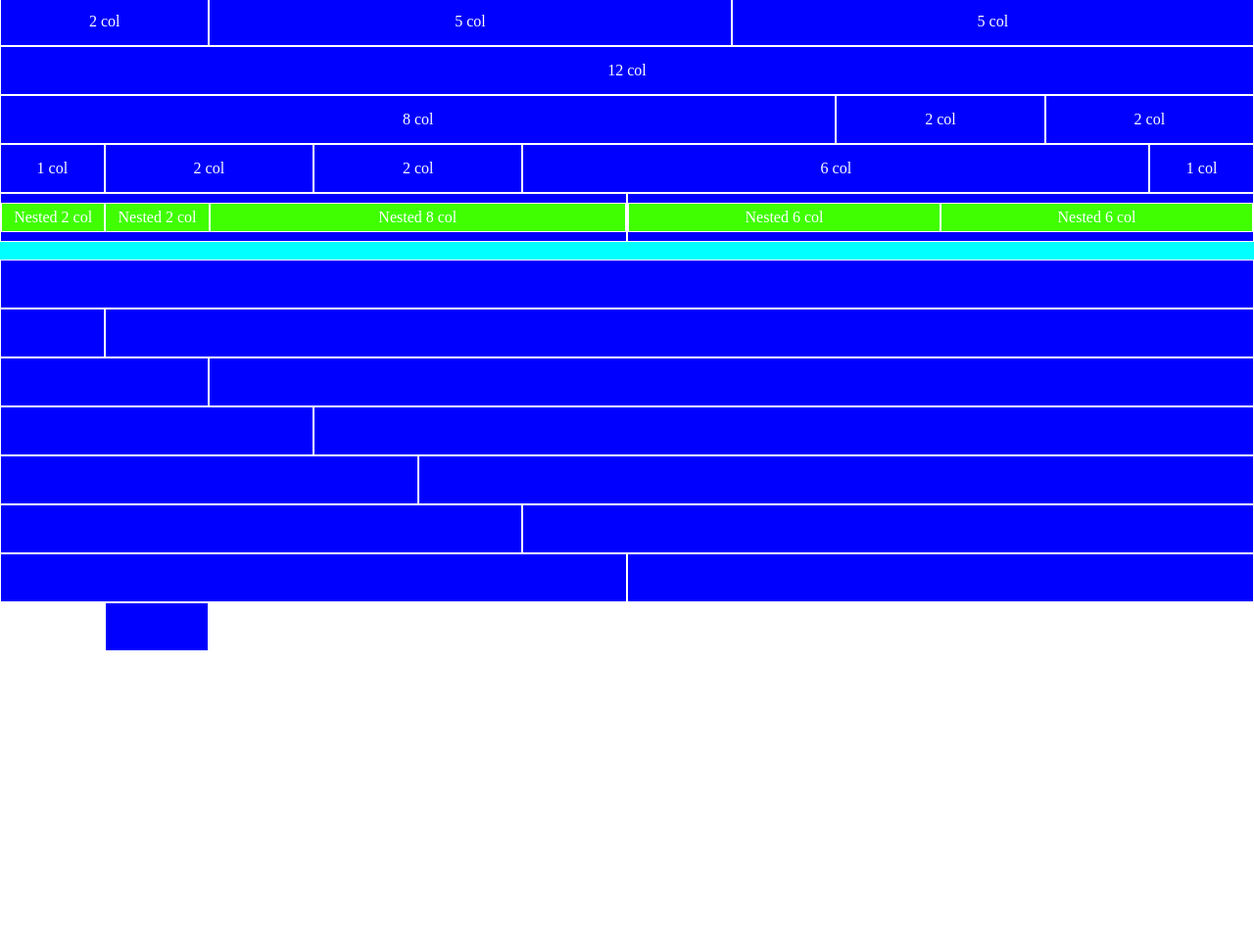
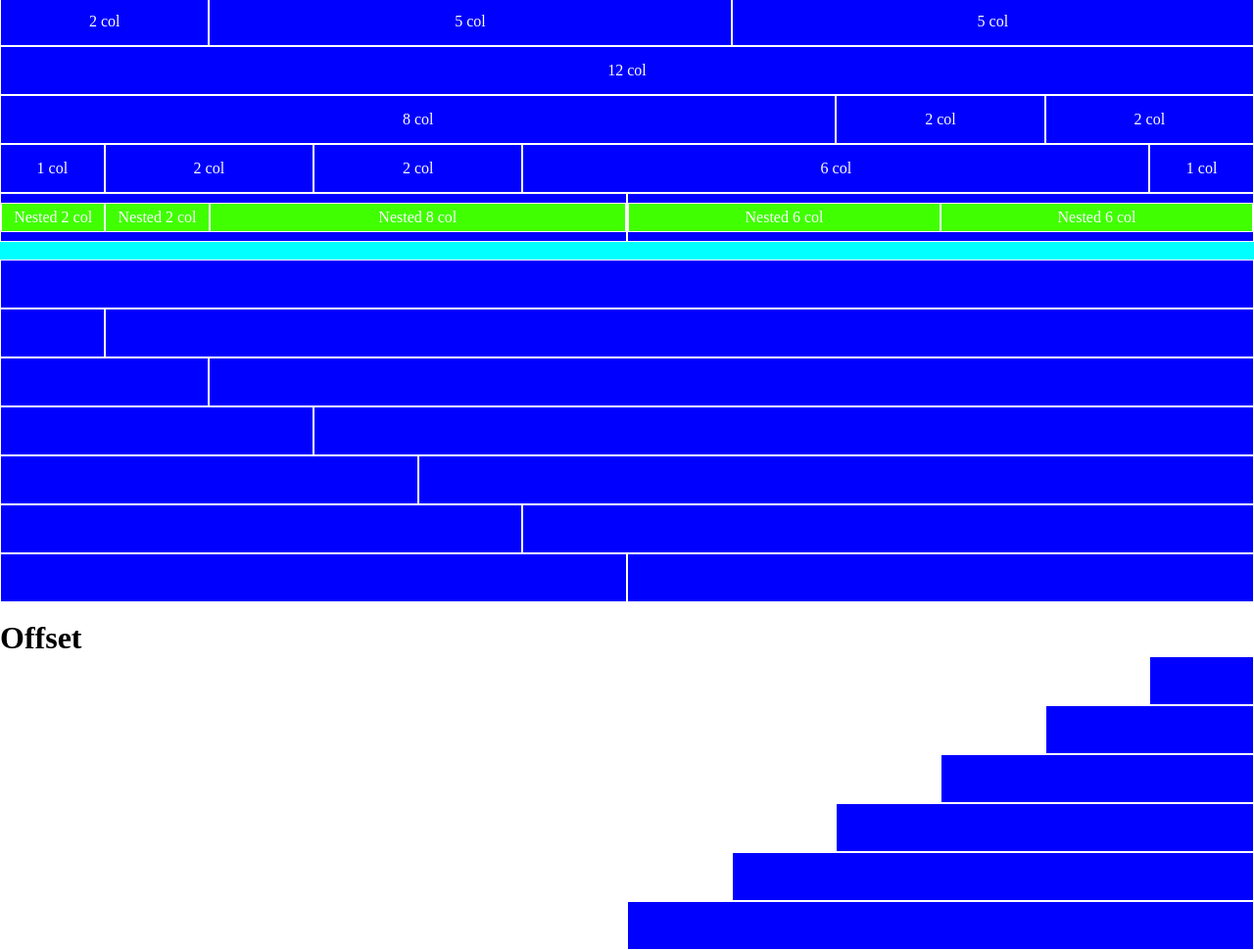
Before and after one commit to Christefan/html-css-12bool, a plain HTML site: page index.html in a window 1280 px wide. Shown: the part 90-1060 px from the top of the page at 98% size. Before the commit the page ends 800 px from the top, so only its background shows below. Drawn offline with Linux system fonts and the light colour scheme.

Commit message:
Aggiunto Offset

```diff
--- a/css/stile.css
+++ b/css/stile.css
@@ -23,7 +23,6 @@
 .box-2{
     text-align: center;
     height: 30px;
-    width: 100%;
     border: 1px solid white;
     background-color: rgb(64, 255, 0);
     color:white;
--- a/index.html
+++ b/index.html
@@ -190,9 +190,37 @@
                 </div>
             </div>
 
+            <br>
+
+            <h1>Offset</h1>
 
             <div class="row">
-                <div class="col-1 offset-col-1">
+                <div class="col-1 offset-col-11">
+                    <div class="box"></div>
+                </div>
+            </div>
+            <div class="row">
+                <div class="col-2 offset-col-10">
+                    <div class="box"></div>
+                </div>
+            </div>
+            <div class="row">
+                <div class="col-3 offset-col-9">
+                    <div class="box"></div>
+                </div>
+            </div>
+            <div class="row">
+                <div class="col-4 offset-col-8">
+                    <div class="box"></div>
+                </div>
+            </div>
+            <div class="row">
+                <div class="col-5 offset-col-7">
+                    <div class="box"></div>
+                </div>
+            </div>
+            <div class="row">
+                <div class="col-6 offset-col-6">
                     <div class="box"></div>
                 </div>
             </div>
```
